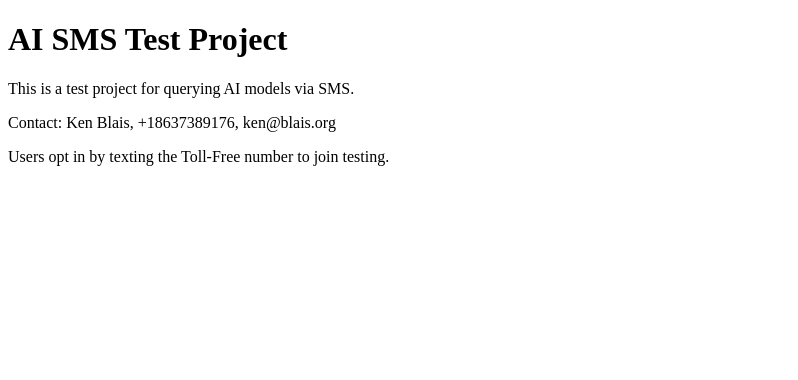
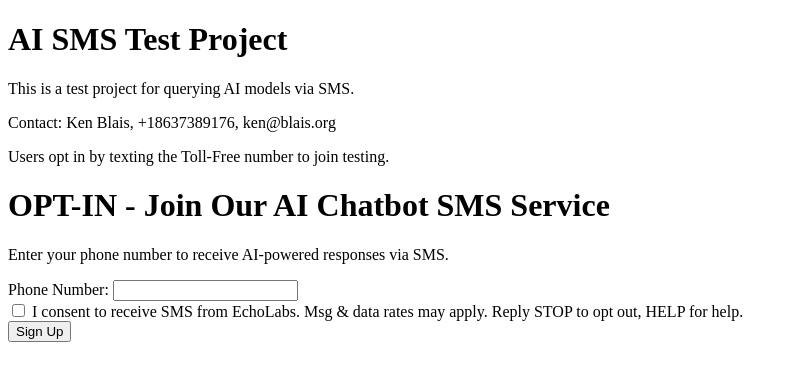
Before and after one commit to ricracrum/ai-sms-test, a plain HTML site: page index.html in a window 1280 px wide. Shown: the whole page, without its empty margins (0-798 px from the left). Drawn offline with Linux system fonts and the light colour scheme.

Commit message:
Update index.html

```diff
--- a/index.html
+++ b/index.html
@@ -9,5 +9,16 @@
     <p>This is a test project for querying AI models via SMS.</p>
     <p>Contact: Ken Blais, +18637389176, ken@blais.org</p>
     <p>Users opt in by texting the Toll-Free number to join testing.</p>
+<h1>OPT-IN - Join Our AI Chatbot SMS Service</h1>
+    <p>Enter your phone number to receive AI-powered responses via SMS.</p>
+    <form>
+        <label for="phone">Phone Number:</label>
+        <input type="tel" id="phone" name="phone" required>
+        <br>
+        <input type="checkbox" id="consent" name="consent" required>
+        <label for="consent">I consent to receive SMS from EchoLabs. Msg & data rates may apply. Reply STOP to opt out, HELP for help.</label>
+        <br>
+        <button type="submit">Sign Up</button>
+    </form>
 </body>
 </html>
```
